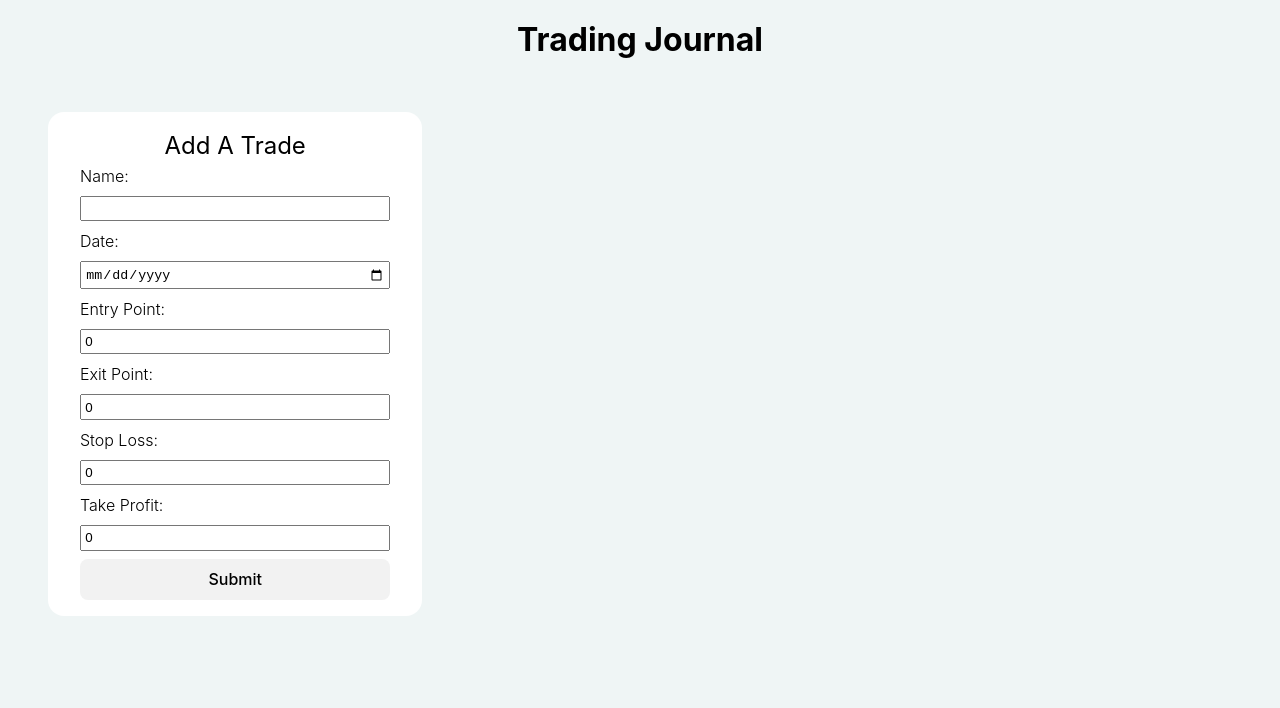
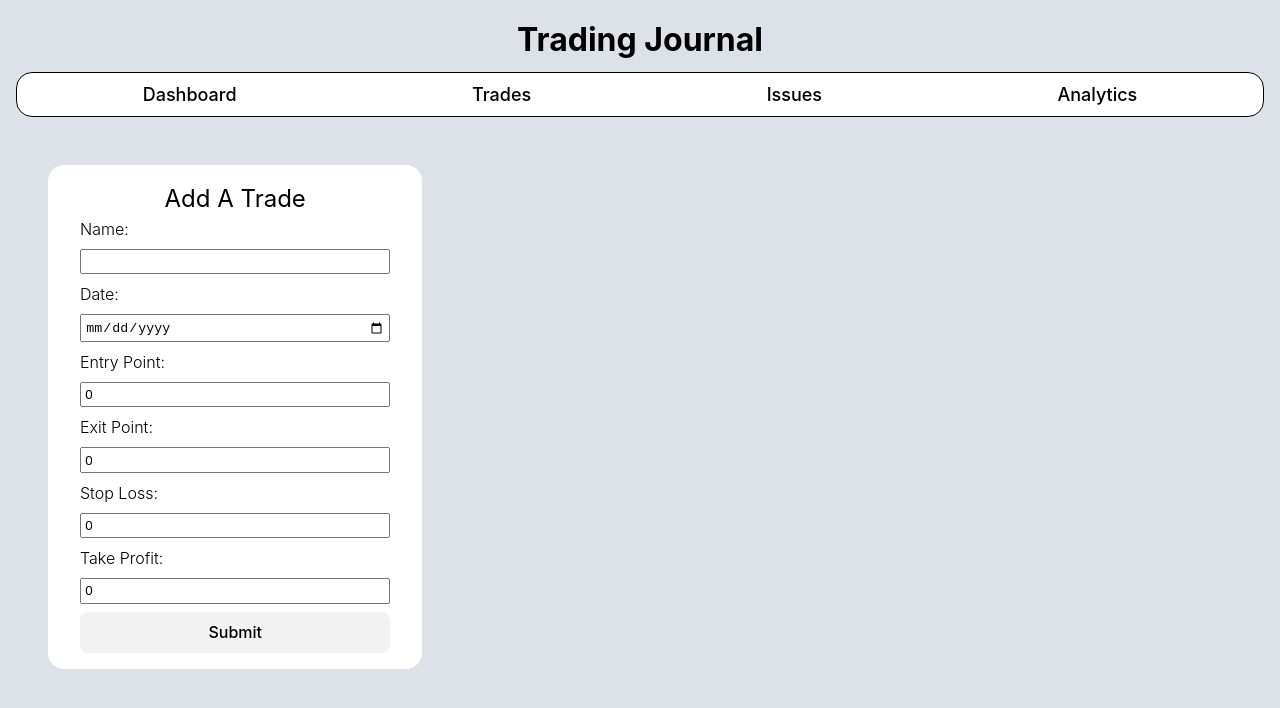
Before and after one commit to Y-Negash/Trading_Journal, a React (Vite) app in the folder Frontend/: page / in a window 1280 px wide. Shown: the top 708 px of the page. Built offline with nearby package versions, Linux system fonts and the light colour scheme; no server answers.

Commit message:
creates & styles navbar then imports it to each page

```diff
--- /dev/null
+++ b/Frontend/src/components/navbar/NavBar.css
@@ -0,0 +1,16 @@
+#navbar-links {
+    display: flex;
+    flex-direction: row;
+    justify-content: space-around;
+    border: 0.1rem solid black;
+    border-radius: 1rem;
+    padding: 0.5rem;
+    margin-top: 0.5rem;
+    background-color: white;
+}
+
+.navbar-link {
+    color: black;
+    font-weight: 500;
+    font-size: large;
+}
--- /dev/null
+++ b/Frontend/src/components/navbar/NavBar.tsx
@@ -0,0 +1,19 @@
+import React from "react";
+import { Link } from "react-router-dom";
+import './NavBar.css';
+
+const NavBar: React.FC = () => {
+
+    return (
+        <nav>
+            <div id="navbar-links">
+                <Link className="navbar-link" to="/">Dashboard</Link>
+                <Link className="navbar-link" to="/trades">Trades</Link>
+                <Link className="navbar-link" to="/issues">Issues</Link>
+                <Link className="navbar-link" to="/analytics">Analytics</Link>
+            </div>
+        </nav>
+    );
+}
+
+export default NavBar;
--- a/Frontend/src/index.css
+++ b/Frontend/src/index.css
@@ -13,7 +13,7 @@ body {
   font-family: Inter, system-ui, Avenir, Helvetica, Arial, sans-serif;
   line-height: 1.5;
   font-weight: 400;
-  --background-color: #eff5f5;
+  --background-color: #dde2e8;
 
   font-synthesis: none;
   text-rendering: optimizeLegibility;
--- a/Frontend/src/pages/Analytics/AnalyticsPage.tsx
+++ b/Frontend/src/pages/Analytics/AnalyticsPage.tsx
@@ -1,10 +1,12 @@
 import React from "react";
+import NavBar from "../../components/navbar/navbar";
 
 const AnalyticsPage:React.FC = () => {
 
    return(
     <>
       <h2>ANALYTICS PAGE</h2>
+      <NavBar />
     </>
    );
 }
--- a/Frontend/src/pages/Home/HomePage.tsx
+++ b/Frontend/src/pages/Home/HomePage.tsx
@@ -2,6 +2,7 @@ import React from "react";
 import TradeForm from "./TradeForm";
 import './HomePage.css';
 import { Trade } from '../../interfaces';
+import NavBar from "../../components/navbar/navbar";
 
 interface HomePageProps{
     addTrade: (trade: Omit<Trade, 'id'>) => Promise<void>;
@@ -13,6 +14,7 @@ const HomePage: React.FC<HomePageProps> = ({addTrade}) => {
     return(
         <div className="container">
             <h2 id="title">Trading Journal</h2>
+            <NavBar />
             <TradeForm addTrade={addTrade} />
 
         </div>
--- a/Frontend/src/pages/Issues/IssuesPage.tsx
+++ b/Frontend/src/pages/Issues/IssuesPage.tsx
@@ -1,10 +1,12 @@
 import React from "react";
+import NavBar from "../../components/navbar/navbar";
 
 const IssuesPage: React.FC = () => {
 
     return(
         <>
             <h2>ISSUES PAGE</h2>
+            <NavBar />
         </>
     );
 }
--- a/Frontend/src/pages/TradePage/TradePage.tsx
+++ b/Frontend/src/pages/TradePage/TradePage.tsx
@@ -1,6 +1,7 @@
 import React from "react";
 import TradeList from "./TradeList";
 import { Trade } from '../../interfaces';
+import NavBar from "../../components/navbar/navbar";
 
 interface TradePageProps{
     trades: Trade[];
@@ -11,6 +12,7 @@ const TradePage: React.FC<TradePageProps> = ({ trades }) => {
     return(
         <>
             <h2>TRADES PAGE</h2>
+            <NavBar />
             <TradeList trades={trades} />
         </>
     )
```
